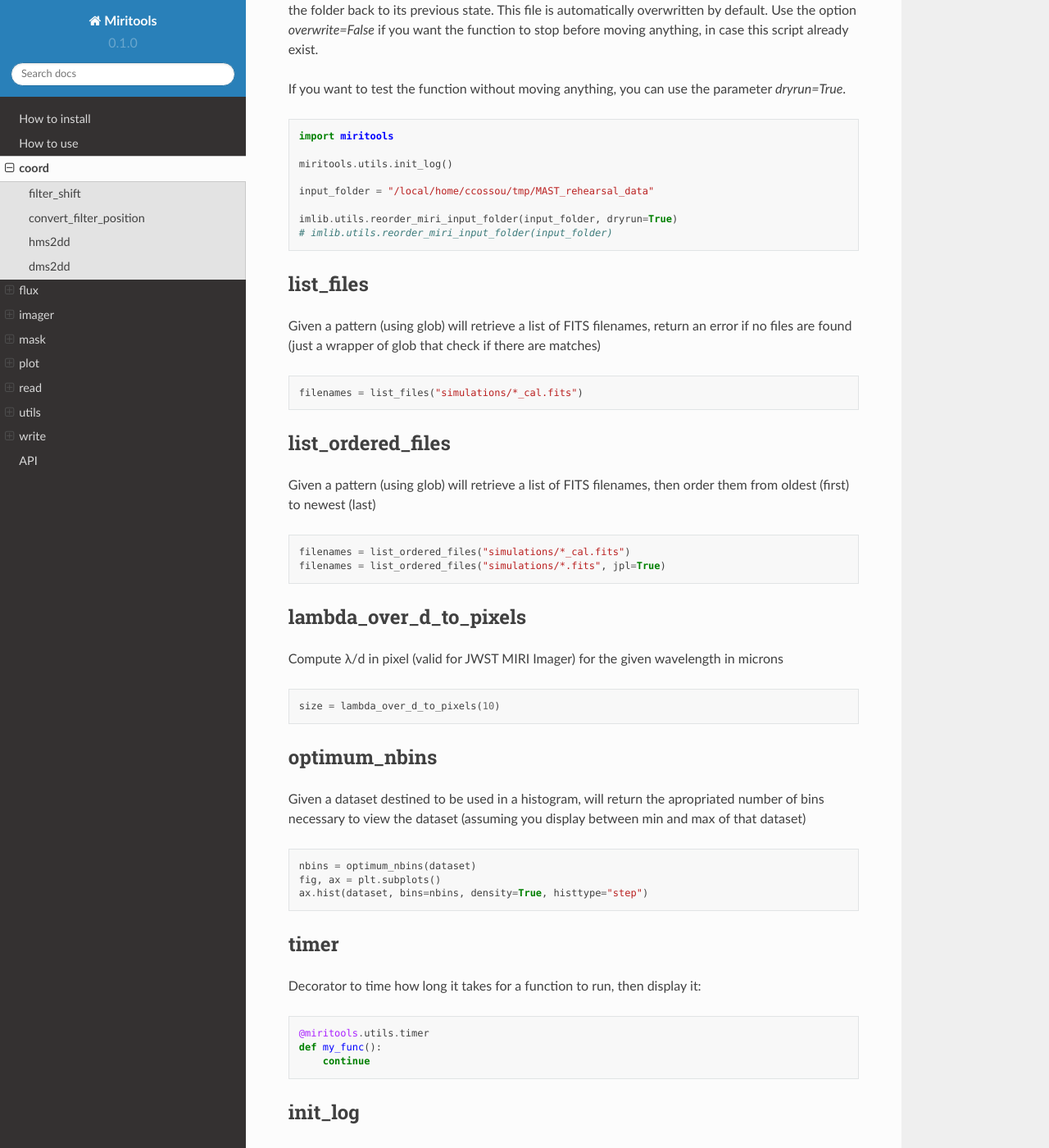
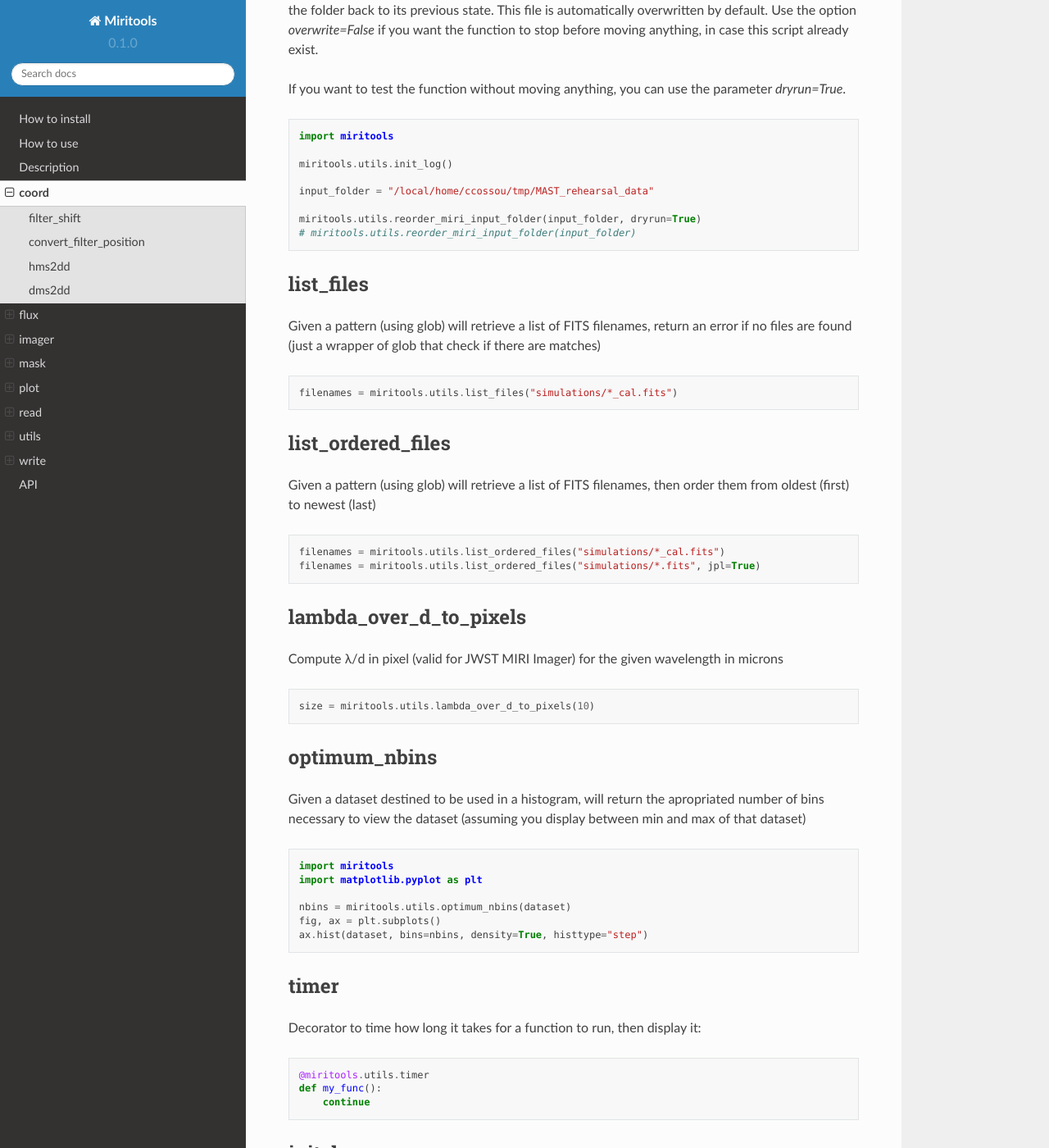
Before and after one commit to ccossou/miritools, a Sphinx documentation site: the page built from docs/source/sub-package.rst, in a window 1280 px wide and 1400 px high, scrolled down 15422 px. Shown: the whole window at 82% size. Built offline with Sphinx 7.4.7 and the Read the Docs theme 2.0.0, drawn with Linux system fonts in a browser that asks for light colours; some of the changed text lies outside the part shown.

Commit message:
Update documentation.

```diff
--- a/docs/source/index.rst
+++ b/docs/source/index.rst
@@ -1,9 +1,9 @@
-Welcome to Miritools's documentation!
+Welcome to MIRITools's documentation!
 ===================================
 
-The **miritools** package contains convenience functions usefull to display or characterize MIRI data on board JWST. Some are more generic and could be usefull in general, but all of them have been created with MIRI in mind in some way or another.
+The **MIRITools** package contains convenience functions usefull to display or characterize MIRI data on board JWST. Some are more generic and could be usefull in general, but all of them have been created with MIRI in mind in some way or another.
 
-Miritools start at v4.0.0. This is for historical reasons because it is based on the miricap package and I kept the version number for convenience.
+MIRITools start at v4.0.0. This is for historical reasons because it is based on the miricap package and I kept the version number for convenience.
 
 Each section is a sub-package. Check :ref:`installation` the project.
 
--- a/docs/source/sub-package.rst
+++ b/docs/source/sub-package.rst
@@ -293,7 +293,7 @@
 
 .. figure:: images/histogram.png
 
-    Exemple of the *imager.plot.histogram()* function
+    Exemple of the *miritools.plot.histogram()* function
 
 .. _single_image:
 
@@ -317,7 +317,7 @@
 
 .. figure:: images/single_image.png
 
-    Exemple of the *imager.plot.single_image()* function
+    Exemple of the *miritools.plot.single_image()* function
 
 .. _MIRI_flag_images:
 
@@ -327,12 +327,12 @@
 
 ..  code-block:: python
 
-    fig = MIRI_flag_images(filenames, flag=2, title_keyword="NGROUPS")
-    fig2 = MIRI_flag_images(filenames, flag=2, titles=["file1", "file2"])
+    fig = miritols.plot.MIRI_flag_images(filenames, flag=2, title_keyword="NGROUPS")
+    fig2 = miritols.plot.MIRI_flag_images(filenames, flag=2, titles=["file1", "file2"])
 
 .. figure:: images/saturation_images.png
 
-    Exemple of the *imager.plot.MIRI_flag_images()* function
+    Exemple of the *miritools.plot.MIRI_flag_images()* function
 
 .. _MIRI_saturation_frame:
 
@@ -367,7 +367,7 @@
 
 .. figure:: images/saturation_analysis.png
 
-    Exemple of the *imager.plot.MIRI_saturation_frame()* function
+    Exemple of the *miritools.plot.MIRI_saturation_frame()* function
 
 MIRI_ramp_flag
 -----------------------
@@ -434,7 +434,7 @@
 
 ..  code-block:: python
 
-    images, metadatas = read.MIRI_ramps(filenames)
+    images, metadatas = miritools.read.MIRI_ramps(filenames)
 
 MIRI_exposures
 -----------------------
@@ -442,7 +442,7 @@
 
 ..  code-block:: python
 
-    time, images, metadatas = read.MIRI_exposures(filenames, exclude_from_mask=[4])
+    time, images, metadatas = miritools.read.MIRI_exposures(filenames, exclude_from_mask=[4])
 
 MIRI_rateints
 -----------------------
@@ -450,7 +450,7 @@
 
 ..  code-block:: python
 
-    time, images, metadatas = read.MIRI_rateints(filenames, exclude_from_mask=[4])
+    time, images, metadatas = miritools.read.MIRI_rateints(filenames, exclude_from_mask=[4])
 
 
 MIRI_mask_statistics
@@ -459,7 +459,7 @@
 
 ..  code-block:: python
 
-    read.MIRI_mask_statistics(filename)
+    miritools.read.MIRI_mask_statistics(filename)
 
 
 .. _compare_headers:
@@ -470,9 +470,9 @@
 
 ..  code-block:: python
 
-    print(read.compare_headers(filenames))
+    print(miritools.read.compare_headers(filenames))
 
-    print(read.compare_headers(filenames, exclude_keywords=["DATE-OBS"]))
+    print(miritools.read.compare_headers(filenames, exclude_keywords=["DATE-OBS"]))
 
 An example output::
 
@@ -512,7 +512,7 @@
 
 ..  code-block:: python
 
-    time = get_exp_time(metadata)
+    time = miritools.utils.get_exp_time(metadata)
 
 .. _mast_reorder:
 
@@ -534,8 +534,8 @@
 
     input_folder = "/local/home/ccossou/tmp/MAST_rehearsal_data"
 
-    imlib.utils.reorder_miri_input_folder(input_folder, dryrun=True)
-    # imlib.utils.reorder_miri_input_folder(input_folder)
+    miritools.utils.reorder_miri_input_folder(input_folder, dryrun=True)
+    # miritools.utils.reorder_miri_input_folder(input_folder)
 
 list_files
 -----------------------
@@ -543,7 +543,7 @@
 
 ..  code-block:: python
 
-    filenames = list_files("simulations/*_cal.fits")
+    filenames = miritools.utils.list_files("simulations/*_cal.fits")
 
 
 .. _list_ordered_files:
@@ -554,8 +554,8 @@
 
 ..  code-block:: python
 
-    filenames = list_ordered_files("simulations/*_cal.fits")
-    filenames = list_ordered_files("simulations/*.fits", jpl=True)
+    filenames = miritools.utils.list_ordered_files("simulations/*_cal.fits")
+    filenames = miritools.utils.list_ordered_files("simulations/*.fits", jpl=True)
 
 lambda_over_d_to_pixels
 ----------------------------
@@ -563,15 +563,19 @@
 
 ..  code-block:: python
 
-    size = lambda_over_d_to_pixels(10)
+    size = miritools.utils.lambda_over_d_to_pixels(10)
 
+.. _optimum_nbins:
 optimum_nbins
 -----------------------
 Given a dataset destined to be used in a histogram, will return the apropriated number of bins necessary to view the dataset (assuming you display between min and max of that dataset)
 
 ..  code-block:: python
 
-    nbins = optimum_nbins(dataset)
+    import miritools
+    import matplotlib.pyplot as plt
+
+    nbins = miritools.utils.optimum_nbins(dataset)
     fig, ax = plt.subplots()
     ax.hist(dataset, bins=nbins, density=True, histtype="step")
 
@@ -623,8 +627,8 @@
 
 ..  code-block:: python
 
-    write.write_fits(image, "output.fits", header=header)
-    write.write_fits(image, "output.fits.gz")
+    miritools.write.write_fits(image, "output.fits", header=header)
+    miritools.write.write_fits(image, "output.fits.gz")
 
 write_jwst_fits
 -----------------------
@@ -632,8 +636,8 @@
 
 ..  code-block:: python
 
-    write.write_jwst_fits(image, "output.fits", header=header)
-    write.write__jwst_fits(image, "output.fits.gz")
+    miritools.write.write_jwst_fits(image, "output.fits", header=header)
+    miritools.write.write__jwst_fits(image, "output.fits.gz")
 
 fits_thumbnail
 -----------------------
@@ -641,9 +645,9 @@
 
 ..  code-block:: python
 
-    write.fits_thumbnail("output.fits")
-    write.fits_thumbnail("output.fits", fits_extension=0, ext="png")
-    write.fits_thumbnail("output.fits", fits_extension=0, ext="png")
+    miritools.write.fits_thumbnail("output.fits")
+    miritools.write.fits_thumbnail("output.fits", fits_extension=0, ext="png")
+    miritools.write.fits_thumbnail("output.fits", fits_extension=0, ext="png")
 
 write_thumbnail
 -----------------------
@@ -651,4 +655,4 @@
 
 ..  code-block:: python
 
-    write.write_thumbnail(image, "output.jpg")
+    miritools.write.write_thumbnail(image, "output.jpg")
```
Also changed, not shown: other parts of docs/source/sub-package.rst (+25 -25 lines), docs/source/intro.rst (+14 -0 lines).
